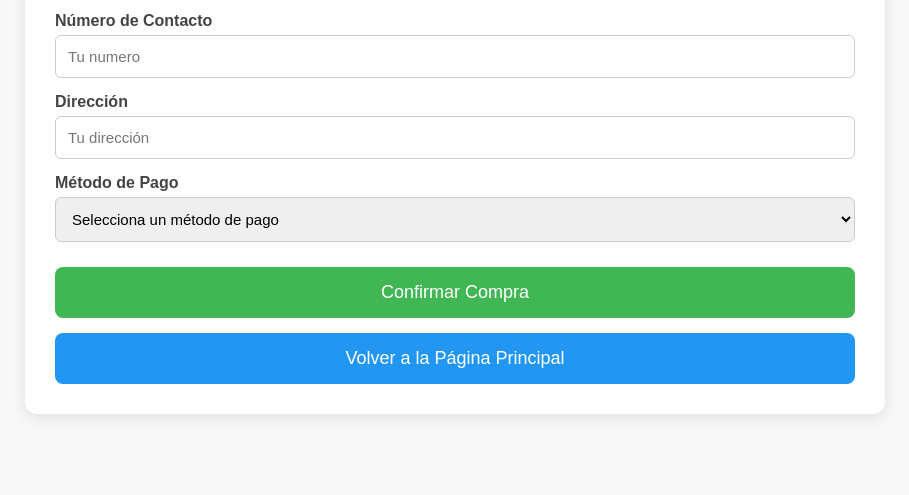
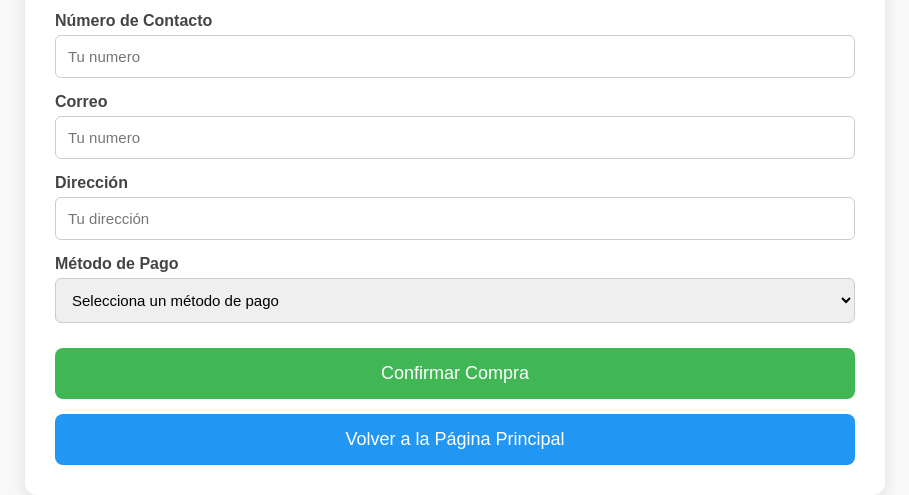
Before and after one commit to Blazcowitz/Freshly-Fruits-Veggies, a plain HTML site: page checkout.html in a window 1280 px wide. Shown: the part 342-837 px from the top of the page, without its empty margins (185-1094 px from the left). Before the commit the page ends 800 px from the top, so only its background shows below. Drawn offline with Linux system fonts and the light colour scheme.

Commit message:
Correcion Checkout
Correcion Checkout

```diff
--- a/checkout.html
+++ b/checkout.html
@@ -26,6 +26,9 @@
         <label>Número de Contacto</label>
         <input type="text" id="numero" placeholder="Tu numero">
 
+        <label>Correo</label>
+        <input type="text" id="numero" placeholder="Tu numero">
+
         <label>Dirección</label>
         <input type="text" id="direccion" placeholder="Tu dirección">
 
```
